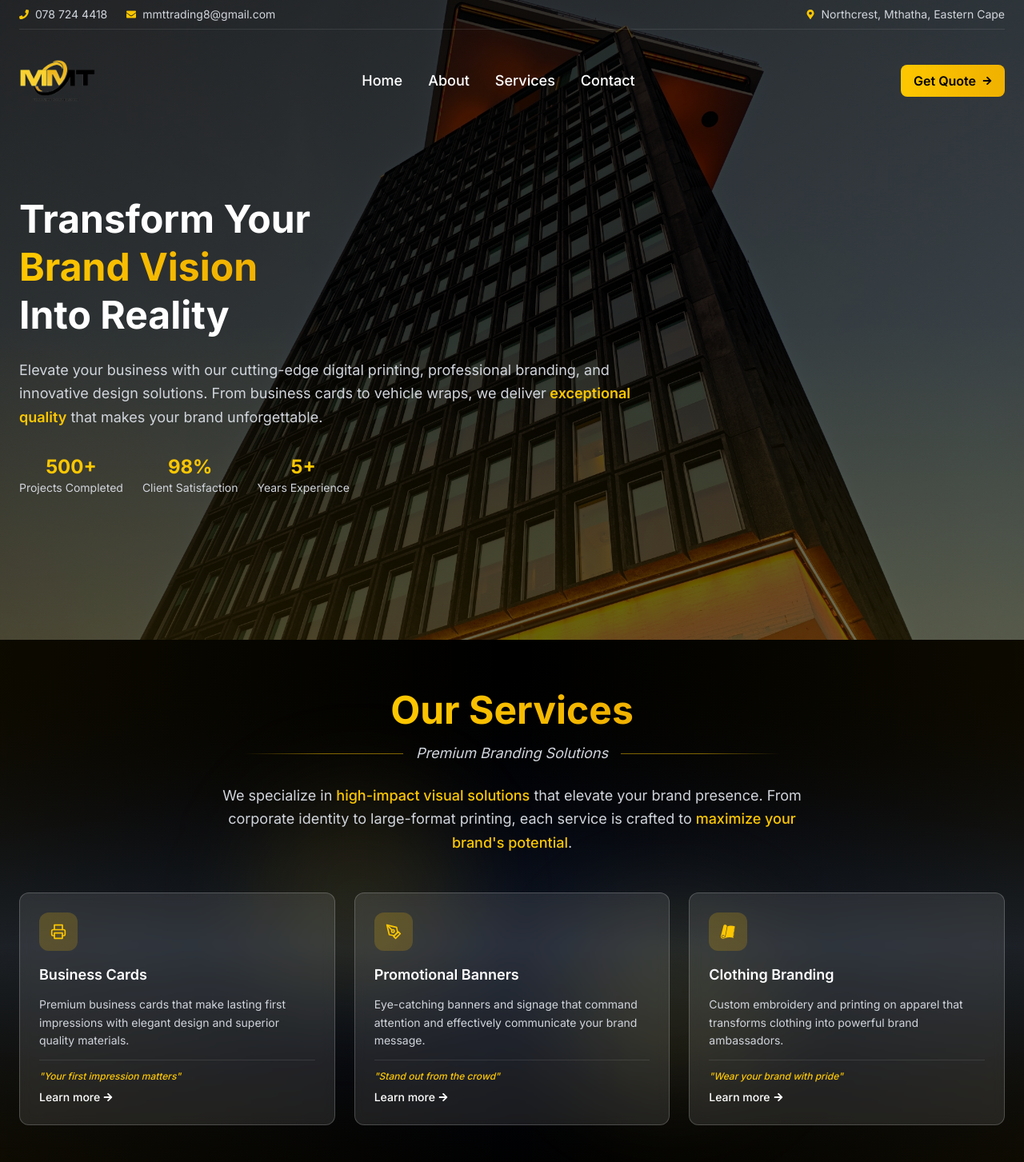
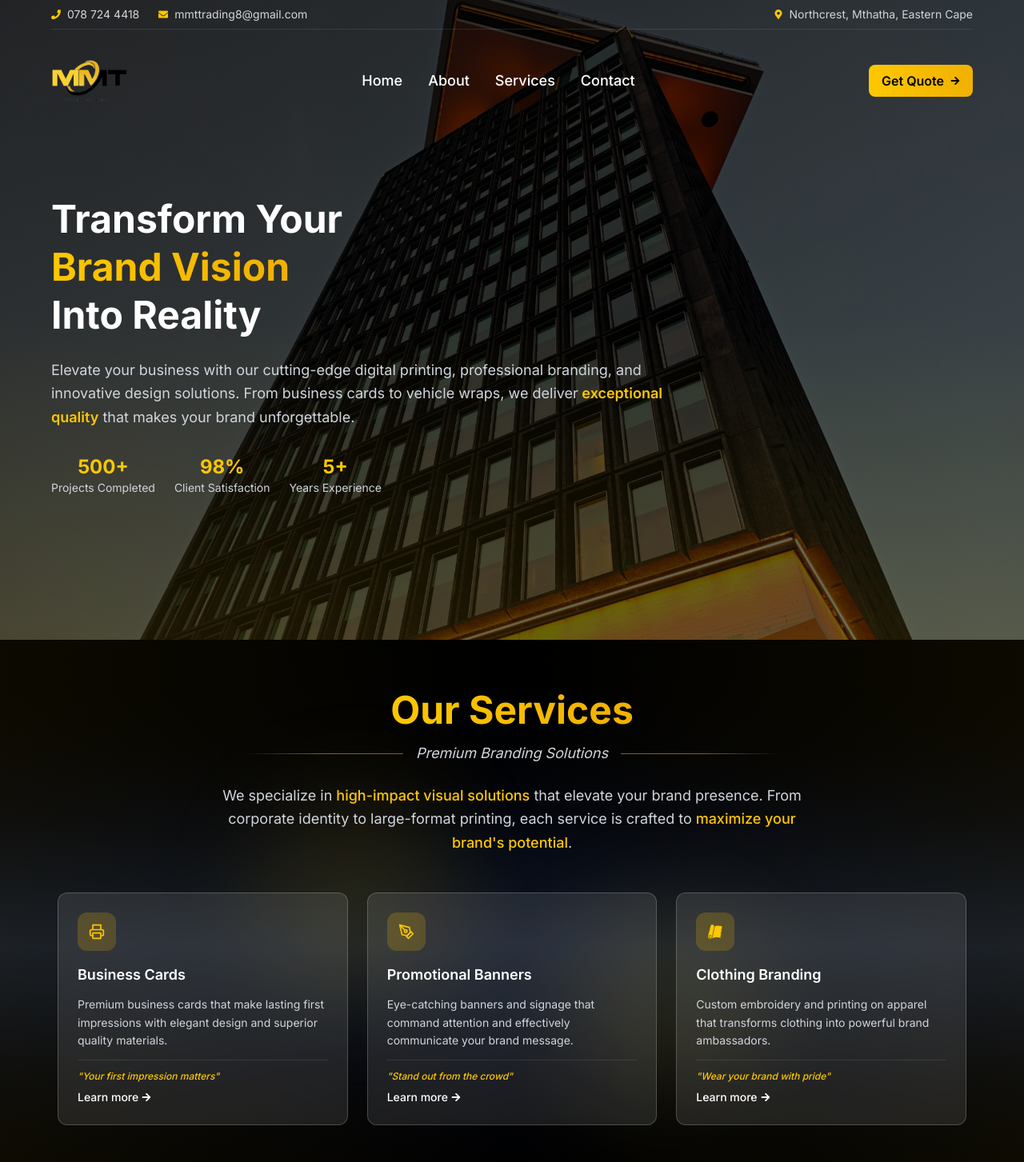
Before and after one commit to InolofatsengMotloba/mmttrading, a Next.js app: page / in a window 1280 px wide. Shown: the top 1453 px of the page at 80% size. Built offline with nearby package versions, Linux system fonts and the light colour scheme.

Commit message:
Refactor HeroSection and ServicesGrid components with minor layout adjustments

```diff
--- a/components/Hero.js
+++ b/components/Hero.js
@@ -8,6 +8,7 @@ import {
   FaTimes,
   FaArrowRight,
   FaMapMarkerAlt,
+  FaPlay,
 } from "react-icons/fa";
 import Image from "next/image";
 
@@ -48,7 +49,7 @@ export default function HeroSection() {
             : "bg-transparent py-0"
         }`}
       >
-        <div className="container mx-auto px-6">
+        <div className="container mx-auto px-16">
           {/* Top bar with contact info */}
           <div
             className={`border-b border-white/10 transition-all duration-300 ${
@@ -141,8 +142,8 @@ export default function HeroSection() {
                 : "max-h-0 opacity-0 overflow-hidden"
             }`}
           >
-            <div className="py-4 border-t border-white/10 bg-gray-900 bg-opacity-95 backdrop-blur-md">
-              <div className="flex flex-col gap-4 px-4">
+            <div className="py-4 border-t border-white/10">
+              <div className="flex flex-col gap-4">
                 {["Home", "About", "Services", "Portfolio", "Contact"].map(
                   (item) => (
                     <a
@@ -165,7 +166,7 @@ export default function HeroSection() {
       </header>
 
       {/* Hero Content */}
-      <div className="relative z-10 min-h-screen flex items-center pt-24">
+      <div className="relative z-10 min-h-screen flex items-center pt-24 px-10">
         <div className="container mx-auto px-6">
           <div className="max-w-3xl">
             {/* Main Heading */}
--- a/components/ServicesGrid.js
+++ b/components/ServicesGrid.js
@@ -92,7 +92,7 @@ export default function ServicesSection() {
         </div>
 
         {/* Services Grid - Compact Cards */}
-        <div className="grid grid-cols-1 md:grid-cols-2 lg:grid-cols-3 gap-6 mb-12">
+        <div className="grid grid-cols-1 md:grid-cols-2 lg:grid-cols-3 gap-6 mb-12 px-12">
           {services.map((service, index) => {
             const IconComponent = service.icon;
 
```
